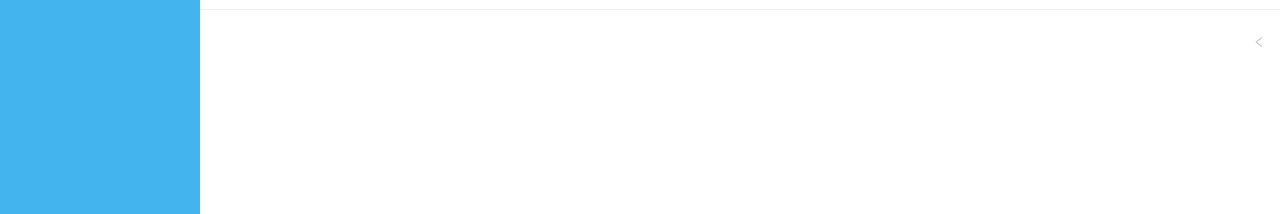
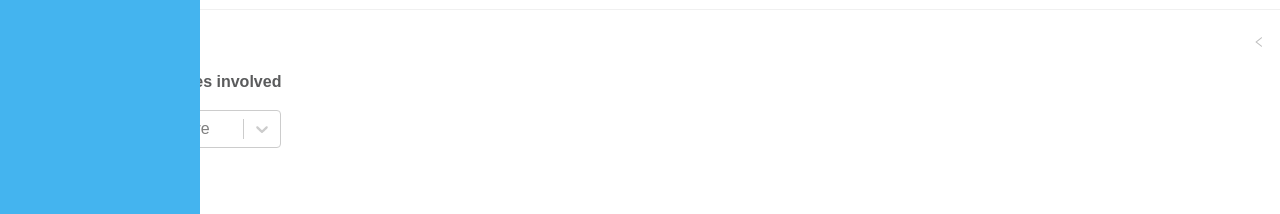
Before and after one commit to JumboCode/new-england-innocence-project, a Next.js app in the folder neip-app/: page / in a window 1280 px wide. Shown: the part 504-718 px from the top of the page. Built offline with nearby package versions, Linux system fonts and the light colour scheme.

Commit message:
Pushing changes so far to allow different people to work on the branch

```diff
--- a/neip-app/package.json
+++ b/neip-app/package.json
@@ -25,6 +25,7 @@
     "react-dom": "^18",
     "react-icons": "^5.3.0",
     "react-router-dom": "^6.27.0",
+    "react-select": "^5.8.3",
     "wouter": "^3.3.5"
   },
   "devDependencies": {
--- /dev/null
+++ b/neip-app/src/components/DropdownAndTags.tsx
@@ -0,0 +1,145 @@
+import React, { useState } from 'react';
+import Select, { StylesConfig } from 'react-select';
+
+interface DropdownAndTagsProps {
+  label: string;
+  placeholder: string;
+  options: string[];
+}
+
+const DropdownAndTags: React.FC<DropdownAndTagsProps> = ({ label, placeholder, options }) => {
+  const [selectedTags, setSelectedTags] = useState<string[]>([]);
+  const [availableOptions, setAvailableOptions] = useState(
+    options.map((option) => ({ value: option, label: option }))
+  );
+
+  const handleSelectChange = (selectedOption: any) => {
+    if (selectedOption) {
+      const selectedValue = selectedOption.value;
+      if (!selectedTags.includes(selectedValue)) {
+        setSelectedTags([...selectedTags, selectedValue]);
+      }
+    }
+  };
+
+  const handleAddNewTag = (inputValue: string) => {
+    if (inputValue && !selectedTags.includes(inputValue)) {
+      setSelectedTags([...selectedTags, inputValue]);
+      setAvailableOptions([...availableOptions, { value: inputValue, label: inputValue }]);
+    }
+  };
+
+  const removeTag = (tagToRemove: string) => {
+    setSelectedTags(selectedTags.filter((tag) => tag !== tagToRemove));
+  };
+
+  const customStyles: StylesConfig<any> = {
+    control: (provided) => ({
+      ...provided,
+      color: '#004085',
+    }),
+    singleValue: (provided) => ({
+      ...provided,
+      color: '#004085',
+    }),
+    option: (provided, state) => ({
+      ...provided,
+      color: state.isSelected ? '#ffffff' : '#004085',
+      backgroundColor: state.isSelected ? '#004085' : '#ffffff',
+      ':hover': {
+        backgroundColor: '#d4e7ff',
+        color: '#004085',
+      },
+    }),
+    menu: (provided) => ({
+      ...provided,
+      zIndex: 999,
+    }),
+  };
+
+  return (
+    <div>
+      <style>
+        {`
+          .dropdown-and-tags {
+              margin-bottom: 16px;
+          }
+
+          .dropdown-and-tags label {
+              font-weight: bold;
+              margin-bottom: 8px;
+              display: block;
+              color: #5a5b5c;
+          }
+
+          .tags-container {
+              display: flex;
+              flex-wrap: wrap;
+              gap: 8px;
+              margin-bottom: 8px;
+          }
+
+          .tag {
+              background-color: #d4e7ff;
+              color: #004085;
+              padding: 4px 8px;
+              border-radius: 4px;
+              display: flex;
+              align-items: center;
+          }
+
+          .remove-tag {
+              background: none;
+              border: none;
+              color: #004085;
+              margin-left: 4px;
+              cursor: pointer;
+          }
+
+          .remove-tag:hover {
+              color: #ff0000;
+          }
+        `}
+      </style>
+      <div className="dropdown-and-tags">
+        <label>{label}</label>
+        <div className="tags-container">
+          {selectedTags.map((tag) => (
+            <div className="tag" key={tag}>
+              {tag}
+              <button
+                type="button"
+                className="remove-tag"
+                onClick={() => removeTag(tag)}
+              >
+                X
+              </button>
+            </div>
+          ))}
+        </div>
+        <Select
+          options={availableOptions}
+          placeholder={placeholder}
+          isClearable
+          isSearchable
+          onChange={handleSelectChange}
+          onInputChange={(inputValue, { action }) => {
+            if (action === 'input-change' && inputValue.trim() !== '') {
+              handleAddNewTag(inputValue);
+            }
+          }}
+          onKeyDown={(e) => {
+            const target = e.currentTarget as HTMLInputElement;
+            if (e.key === 'Enter' && target.value.trim() !== '') {
+              handleAddNewTag(target.value.trim());
+              e.preventDefault();
+            }
+          }}
+          styles={customStyles}
+        />
+      </div>
+    </div>
+  );
+};
+
+export default DropdownAndTags;
--- a/neip-app/src/pages/index.tsx
+++ b/neip-app/src/pages/index.tsx
@@ -1,8 +1,9 @@
-// Import necessary components
 import NavBar from '../components/NavBar';
 import HomePage from './HomePage';
+import DropdownAndTags from '../components/DropdownAndTags';
 
 const Homepage = () => {
+  const options = ['Detective 1', 'Detective 2', 'Detective 3'];
   return (
     <div className="flex h-screen">
       <div className="w-1/4 bg-gray-100">
@@ -11,6 +12,13 @@ const Homepage = () => {
       <div className="flex-1">
         <HomePage />
       </div>
+      <div className="fixed bottom-8 left-8" style={{ marginLeft: 100, marginBottom: 100 }}>
+        <DropdownAndTags
+          label="Detectives involved"
+          placeholder="Detective"
+          options={options}
+        />
+      </div>
     </div>
   );
 };
```
Also changed, not shown: 1 other file (tests, documents, lock files or other folders).
